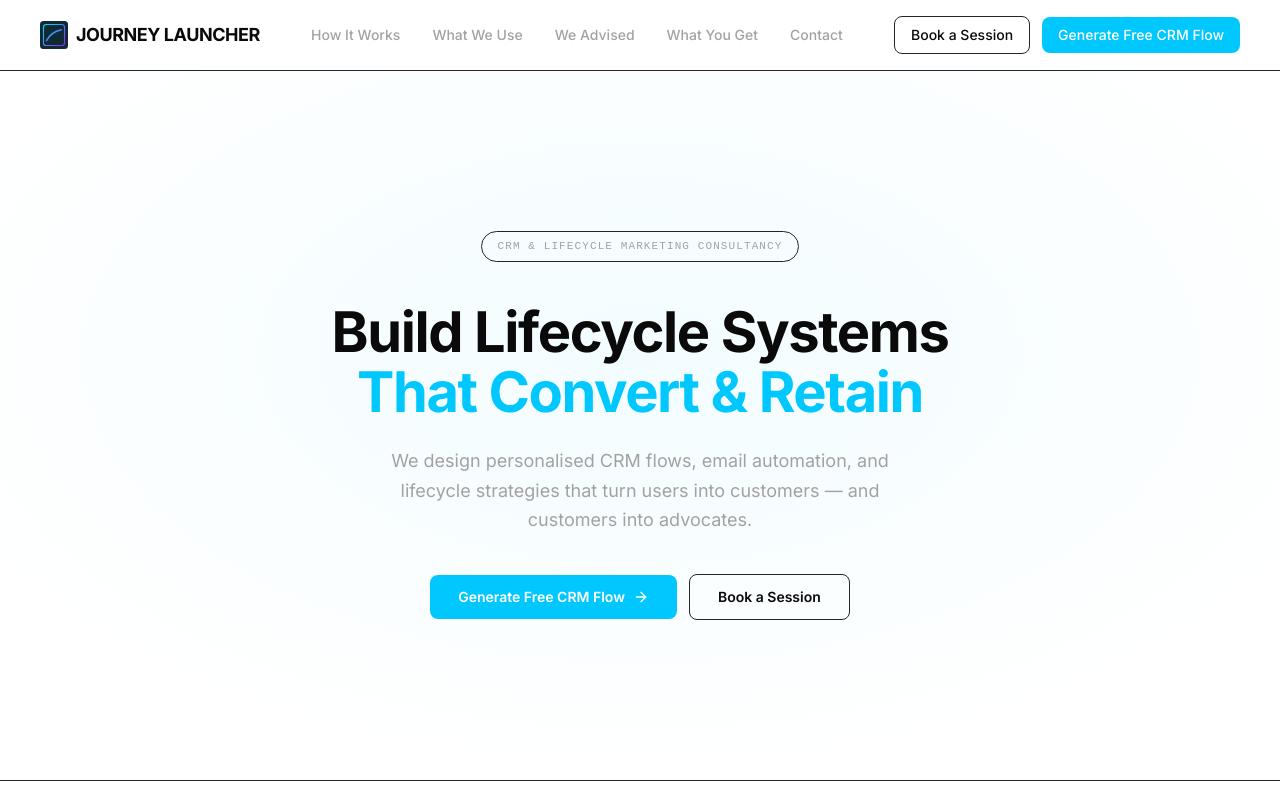
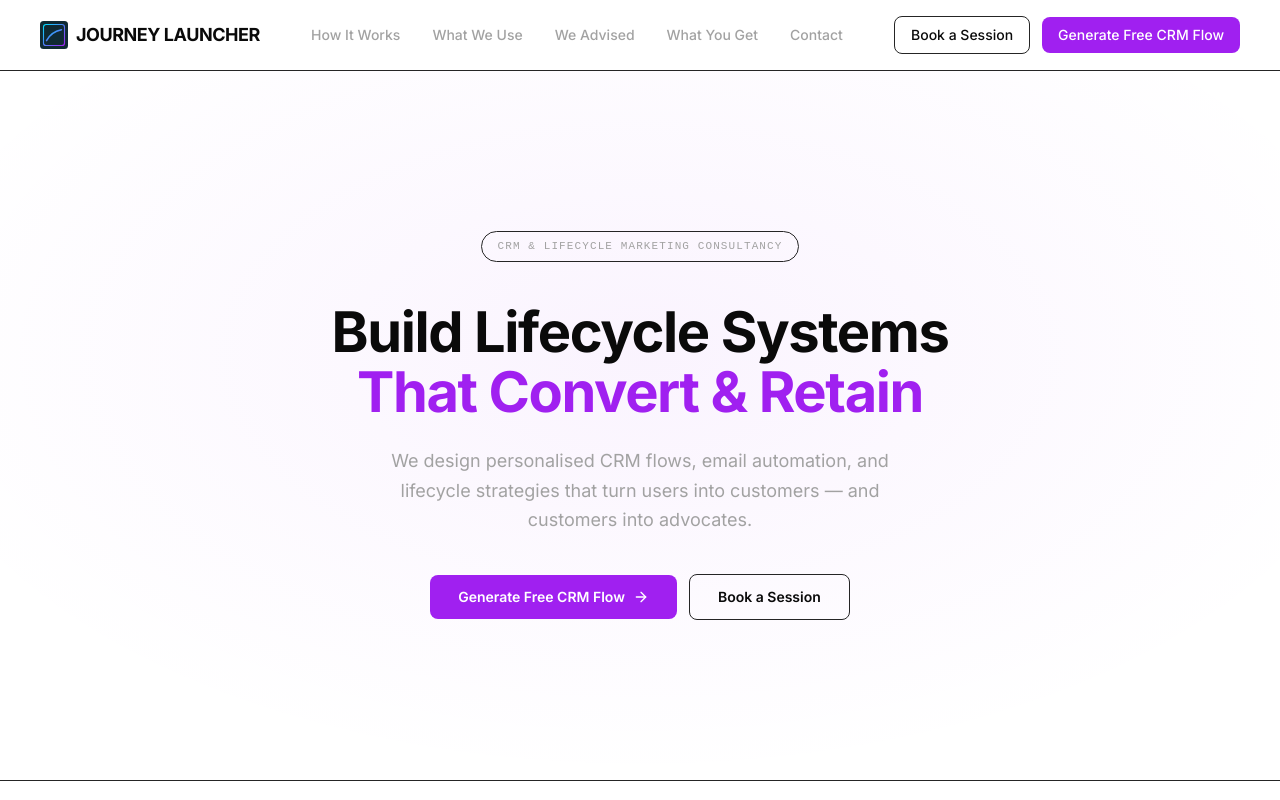
Before and after one commit to sahmadow/journeylauncher, a Next.js app: page / in a window 1280 px wide. Shown: the top 800 px of the page. Built offline with nearby package versions, Linux system fonts and the light colour scheme; a web font is replaced by a local one.

Commit message:
Switch accent color from cyan to logo purple (#a020f0)
Cyan was too light — use the darker, more prominent purple from the
logo gradient as the primary accent and CTA color instead.

https://claude.ai/code/session_01F2mf5UGWTcSpaFbXJrTsCc

```diff
--- a/src/app/globals.css
+++ b/src/app/globals.css
@@ -34,9 +34,9 @@
   --color-surface: #f7f7f7;
   --color-border-strong: #252525;
   --color-border-light: #252525;
-  --color-cta: #00c8ff;
-  --color-cta-hover: #00aadd;
-  --color-cta-blue: #a020f0;
+  --color-cta: #a020f0;
+  --color-cta-hover: #8818cc;
+  --color-cta-blue: #00c8ff;
 }
 
 :root {
@@ -53,7 +53,7 @@
   --secondary-foreground: #0a0a0a;
   --muted: #f7f7f7;
   --muted-foreground: #a2a2a2;
-  --accent: #00c8ff;
+  --accent: #a020f0;
   --accent-foreground: #ffffff;
   --destructive: #ef4444;
   --border: #252525;
@@ -128,7 +128,7 @@
 .hero-glow {
   background: radial-gradient(
     60% 60% at 50% 40%,
-    rgba(0, 200, 255, 0.05) 0%,
+    rgba(160, 32, 240, 0.05) 0%,
     transparent 100%
   );
 }
--- a/src/components/layout/Navbar.tsx
+++ b/src/components/layout/Navbar.tsx
@@ -49,7 +49,7 @@ export function Navbar() {
           </a>
           <Link
             href="/flow"
-            className="rounded-lg bg-[#00c8ff] px-4 py-2 text-sm font-medium text-white transition-colors hover:bg-[#00aadd]"
+            className="rounded-lg bg-[#a020f0] px-4 py-2 text-sm font-medium text-white transition-colors hover:bg-[#8818cc]"
           >
             Generate Free CRM Flow
           </Link>
@@ -90,7 +90,7 @@ export function Navbar() {
               </a>
               <Link
                 href="/flow"
-                className="rounded-lg bg-[#00c8ff] px-4 py-2.5 text-center text-sm font-medium text-white"
+                className="rounded-lg bg-[#a020f0] px-4 py-2.5 text-center text-sm font-medium text-white"
               >
                 Generate Free CRM Flow
               </Link>
--- a/src/components/sections/Contact.tsx
+++ b/src/components/sections/Contact.tsx
@@ -62,7 +62,7 @@ export function Contact() {
             </a>
             <Link
               href="/flow"
-              className="flex items-center justify-center gap-2 rounded-lg bg-[#00c8ff] px-6 py-3.5 text-sm font-semibold text-white transition-colors hover:bg-[#00aadd]"
+              className="flex items-center justify-center gap-2 rounded-lg bg-[#a020f0] px-6 py-3.5 text-sm font-semibold text-white transition-colors hover:bg-[#8818cc]"
             >
               Generate Free CRM Flow
               <ArrowRight size={16} />
--- a/src/components/sections/Hero.tsx
+++ b/src/components/sections/Hero.tsx
@@ -23,7 +23,7 @@ export function Hero() {
           <h1 className="mt-4 text-4xl font-bold leading-[1.08] tracking-tight md:text-[56px]">
             Build Lifecycle Systems
             <br />
-            <span className="text-[#00c8ff]">That Convert & Retain</span>
+            <span className="text-[#a020f0]">That Convert & Retain</span>
           </h1>
 
           {/* Subtitle */}
@@ -37,7 +37,7 @@ export function Hero() {
           <div className="mt-10 flex flex-col items-center justify-center gap-3 sm:flex-row">
             <Link
               href="/flow"
-              className="flex items-center gap-2 rounded-lg bg-[#00c8ff] px-7 py-3 text-sm font-semibold text-white transition-colors hover:bg-[#00aadd]"
+              className="flex items-center gap-2 rounded-lg bg-[#a020f0] px-7 py-3 text-sm font-semibold text-white transition-colors hover:bg-[#8818cc]"
             >
               Generate Free CRM Flow
               <ArrowRight size={16} />
--- a/src/components/sections/LeadMagnet.tsx
+++ b/src/components/sections/LeadMagnet.tsx
@@ -14,9 +14,9 @@ export function LeadMagnet() {
           viewport={{ once: true }}
           className="mx-auto max-w-[720px] text-center"
         >
-          <div className="mb-6 inline-flex items-center gap-2 rounded-full border border-[#00c8ff]/40 bg-[#00c8ff]/10 px-4 py-1.5">
-            <Sparkles size={14} className="text-[#00c8ff]" />
-            <span className="font-mono text-[11px] font-semibold text-[#00c8ff]">Free Tool</span>
+          <div className="mb-6 inline-flex items-center gap-2 rounded-full border border-[#a020f0]/40 bg-[#a020f0]/10 px-4 py-1.5">
+            <Sparkles size={14} className="text-[#a020f0]" />
+            <span className="font-mono text-[11px] font-semibold text-[#a020f0]">Free Tool</span>
           </div>
 
           <h2 className="text-3xl font-bold tracking-tight md:text-4xl">
@@ -30,7 +30,7 @@ export function LeadMagnet() {
 
           <Link
             href="/flow"
-            className="mt-8 inline-flex items-center gap-2 rounded-lg bg-[#00c8ff] px-8 py-3.5 text-sm font-semibold text-white transition-colors hover:bg-[#00aadd]"
+            className="mt-8 inline-flex items-center gap-2 rounded-lg bg-[#a020f0] px-8 py-3.5 text-sm font-semibold text-white transition-colors hover:bg-[#8818cc]"
           >
             Generate My CRM Flow
             <ArrowRight size={16} />
@@ -56,7 +56,7 @@ export function LeadMagnet() {
                     <div
                       className="h-2.5 w-2.5 rounded-full"
                       style={{
-                        background: ["#3b82f6", "#8b5cf6", "#f59e0b", "#00c8ff"][i],
+                        background: ["#3b82f6", "#8b5cf6", "#f59e0b", "#a020f0"][i],
                       }}
                     />
                     <span className="text-xs font-medium">{stage}</span>
--- a/src/components/sections/WhoItsFor.tsx
+++ b/src/components/sections/WhoItsFor.tsx
@@ -37,13 +37,13 @@ export function WhoItsFor() {
         <div className="mx-auto grid max-w-[860px] grid-cols-1 gap-px overflow-hidden rounded-lg border border-border bg-border md:grid-cols-2">
           {/* Good fit */}
           <div className="bg-white p-8 md:p-10">
-            <h3 className="mb-6 font-mono text-[11px] font-semibold uppercase tracking-wider text-[#00c8ff]">
+            <h3 className="mb-6 font-mono text-[11px] font-semibold uppercase tracking-wider text-[#a020f0]">
               Great Fit
             </h3>
             <ul className="space-y-4">
               {GOOD_FIT.map((item) => (
                 <li key={item} className="flex gap-3 text-sm leading-relaxed">
-                  <Check size={16} className="mt-0.5 shrink-0 text-[#00c8ff]" />
+                  <Check size={16} className="mt-0.5 shrink-0 text-[#a020f0]" />
                   <span className="text-foreground">{item}</span>
                 </li>
               ))}
--- a/src/components/wizard/ScreenEmailCapture.tsx
+++ b/src/components/wizard/ScreenEmailCapture.tsx
@@ -26,15 +26,15 @@ export function ScreenEmailCapture({ onSubmit, isLoading }: Props) {
   return (
     <motion.div key="email-capture" initial={{ opacity: 0, y: 20 }} animate={{ opacity: 1, y: 0 }} exit={{ opacity: 0, y: -20 }} className="flex w-full max-w-md flex-col items-center gap-8 pt-16">
       <div className="text-center">
-        <div className="mx-auto mb-4 flex h-16 w-16 items-center justify-center rounded-full bg-[#00c8ff]/10">
-          <Mail size={28} className="text-[#00c8ff]" />
+        <div className="mx-auto mb-4 flex h-16 w-16 items-center justify-center rounded-full bg-[#a020f0]/10">
+          <Mail size={28} className="text-[#a020f0]" />
         </div>
         <h2 className="mb-2 text-2xl font-bold">Your flow is ready!</h2>
         <p className="text-muted-foreground">Enter your email to see your personalised CRM flow and receive a copy.</p>
       </div>
       <form onSubmit={handleSubmit} className="flex w-full flex-col gap-4">
         <Input type="email" placeholder="you@company.com" value={email} onChange={(e) => setEmail(e.target.value)} className="h-12 text-base" autoFocus />
-        <Button type="submit" size="lg" disabled={!isValid || isLoading} className="bg-[#00c8ff] text-white hover:bg-[#00aadd]">
+        <Button type="submit" size="lg" disabled={!isValid || isLoading} className="bg-[#a020f0] text-white hover:bg-[#8818cc]">
           {isLoading ? "Saving..." : "See My CRM Flow"}
         </Button>
       </form>
--- a/src/components/wizard/ScreenLandingPage.tsx
+++ b/src/components/wizard/ScreenLandingPage.tsx
@@ -54,7 +54,7 @@ export function ScreenLandingPage({ onSubmit, isLoading, error }: Props) {
       </div>
       <form onSubmit={handleSubmit} className="flex w-full gap-3">
         <Input type="text" placeholder="https://yoursite.com" value={url} onChange={(e) => setUrl(e.target.value)} className="h-12 text-base" autoFocus />
-        <Button type="submit" size="lg" disabled={!url.trim()} className="bg-[#00c8ff] text-white hover:bg-[#00aadd]">Analyze</Button>
+        <Button type="submit" size="lg" disabled={!url.trim()} className="bg-[#a020f0] text-white hover:bg-[#8818cc]">Analyze</Button>
       </form>
       {error && <p className="text-sm text-destructive">{error}</p>}
     </motion.div>
```
